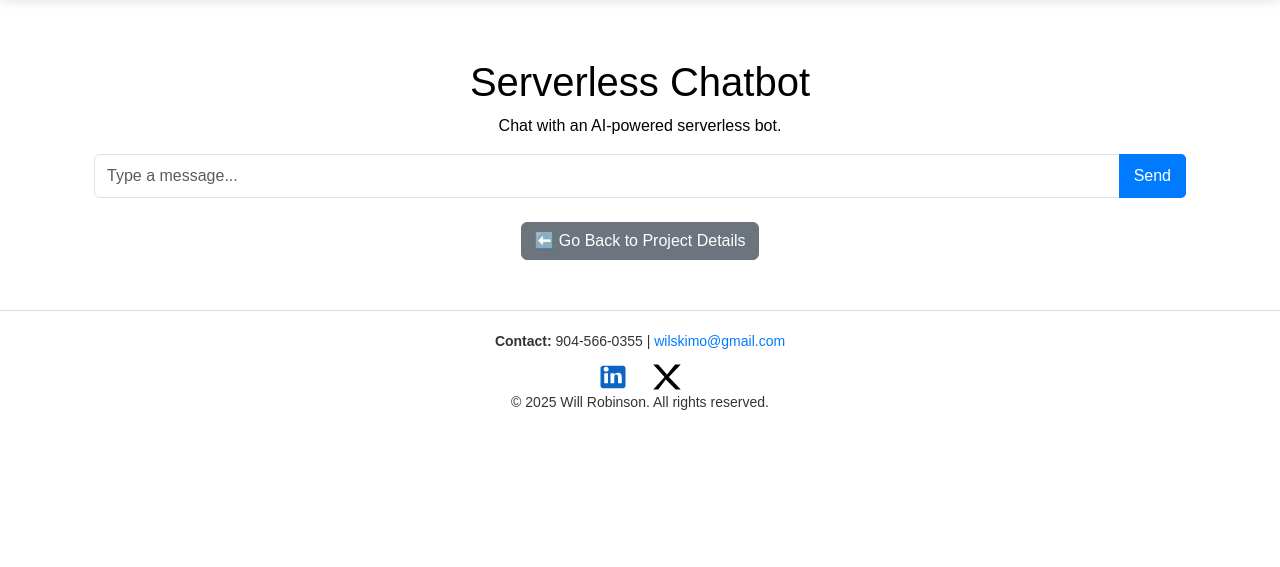
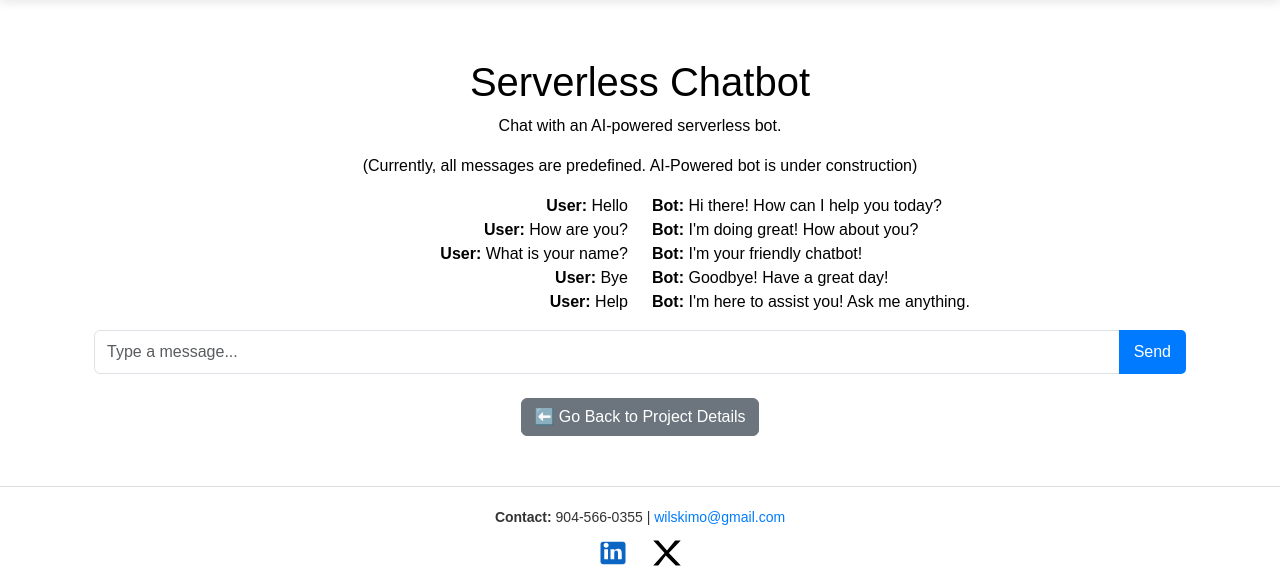
Before and after one commit to wilskimo1/flask-project, a Flask app: template templates/serverless_chatbot.html in a window 1280 px wide. Shown: the part 86-653 px from the top of the page. Run offline with Flask 3, Linux system fonts and the light colour scheme; the template is opened without the code that fills it, so the values that code supplies are empty; parts of the project's set-up code (start-up, migrations or seed data) failed here and were passed over.

Commit message:
adding updated project files

```diff
--- a/templates/serverless_chatbot.html
+++ b/templates/serverless_chatbot.html
@@ -6,6 +6,35 @@
 <div class="container mt-5">
     <h1 class="text-center">Serverless Chatbot</h1>
     <p class="text-center">Chat with an AI-powered serverless bot.</p>
+    <p class="text-center">(Currently, all messages are predefined. AI-Powered bot is under construction)</p>
+
+    <div class="container">
+        <div class="row">
+            <div class="col-md-6 text-end"><strong>User:</strong> Hello</div>
+            <div class="col-md-6 text-start"><strong>Bot:</strong> Hi there! How can I help you today?</div>
+        </div>
+
+        <div class="row">
+            <div class="col-md-6 text-end"><strong>User:</strong> How are you?</div>
+            <div class="col-md-6 text-start"><strong>Bot:</strong> I'm doing great! How about you?</div>
+        </div>
+
+        <div class="row">
+            <div class="col-md-6 text-end"><strong>User:</strong> What is your name?</div>
+            <div class="col-md-6 text-start"><strong>Bot:</strong> I'm your friendly chatbot!</div>
+        </div>
+
+        <div class="row">
+            <div class="col-md-6 text-end"><strong>User:</strong> Bye</div>
+            <div class="col-md-6 text-start"><strong>Bot:</strong> Goodbye! Have a great day!</div>
+        </div>
+
+        <div class="row">
+            <div class="col-md-6 text-end"><strong>User:</strong> Help</div>
+            <div class="col-md-6 text-start"><strong>Bot:</strong> I'm here to assist you! Ask me anything.</div>
+        </div>
+    </div>
+
 
     <!-- Chat Box Container -->
     <div class="chat-container">
```
